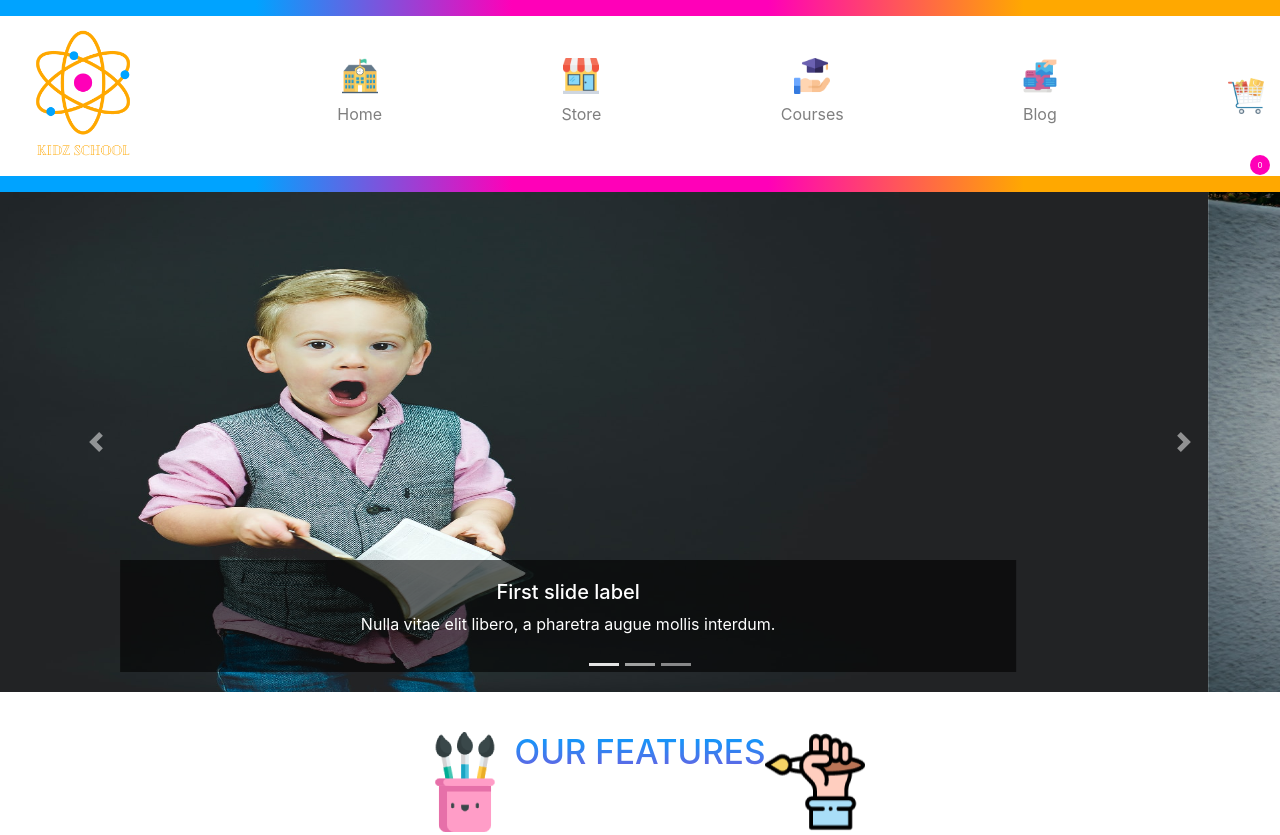
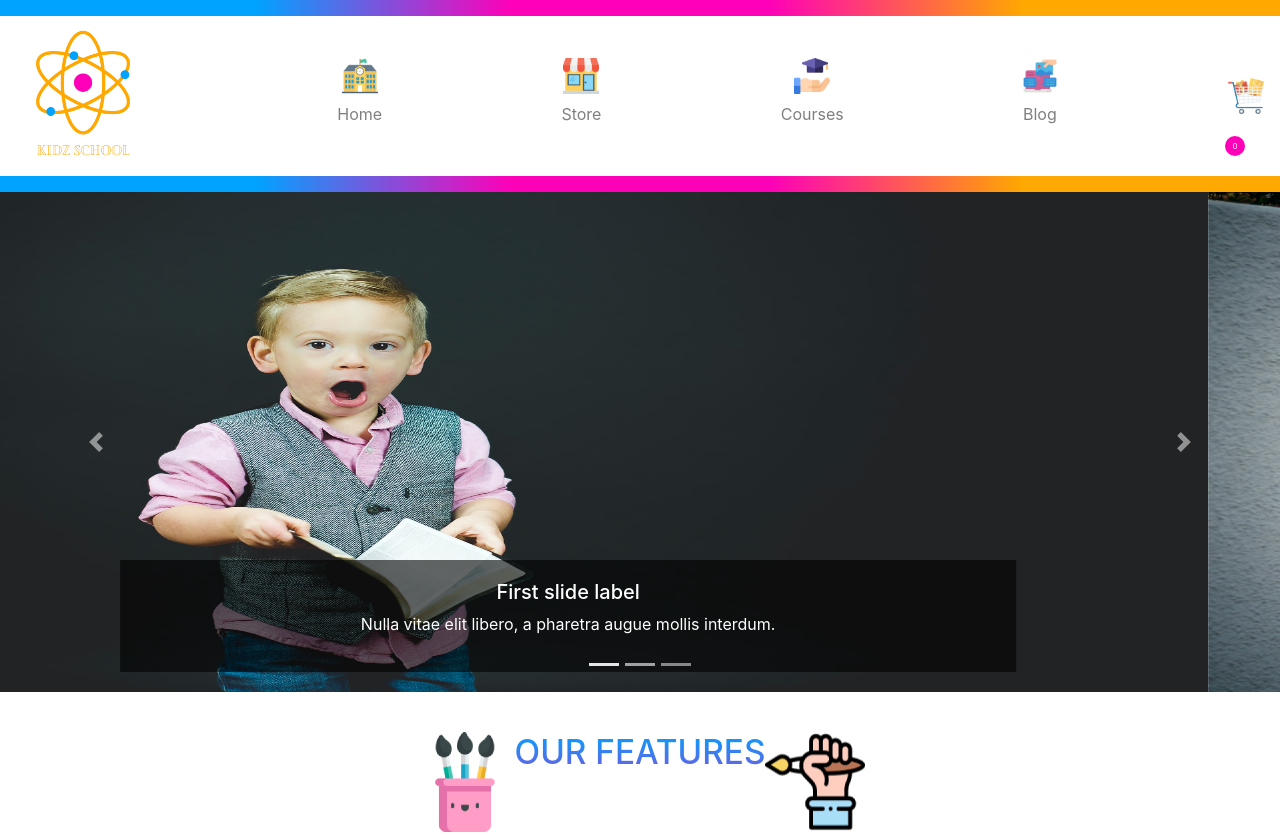
Before and after one commit to josiehpersson/schoolsite, a plain HTML site: page index.html in a window 1280 px wide. Shown: the top 835 px of the page. Drawn offline with nearby package versions, Linux system fonts and the light colour scheme.

Commit message:
Update style.css

```diff
--- a/style.css
+++ b/style.css
@@ -76,8 +76,8 @@ body {
     position: absolute;
     z-index: 2;
     top: auto;
-    bottom: 1px;
-    right: 10px;
+    bottom: 20px;
+    right: 35px;
     text-align: center;
 }
 
```
